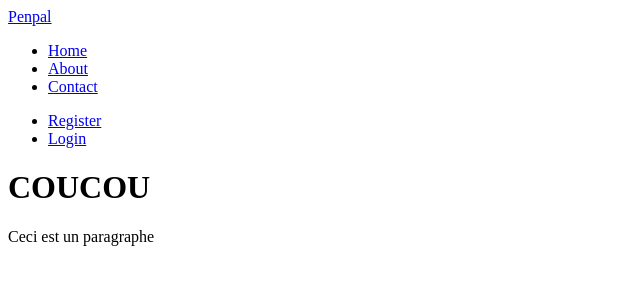
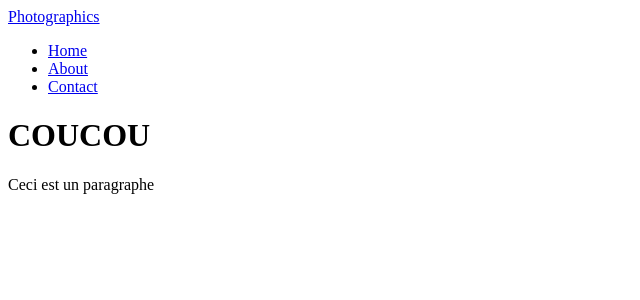
Before and after one commit to AudricSan/Photographics, a PHP site: page /view/php/index.php in a window 1280 px wide. Shown: the top 300 px of the page, without its empty margins (0-640 px from the left). Run offline with PHP 8.4, Linux system fonts and the light colour scheme.

Commit message:
Update header.php

```diff
--- a/Project - PublicSide/view/php/include/header.php
+++ b/Project - PublicSide/view/php/include/header.php
@@ -19,25 +19,14 @@
 </head>
 
 <body>
-    <div class="navbar navbar-inverse">
-        <div class="navbar-inner">
-            <div class="container">
-                <a class="brand" href="http://localhost/penpal">Penpal</a>
+    <div class="navbar">
+        <a class="brand" href="http://127.0.0.7/Project%20-%20PublicSide">Photographics</a>
 
-                <div class="nav-collapse collapse">
-                    <ul class="nav">
-                        <li class="active"><a href="#">Home</a></li>
-                        <li><a href="#about">About</a></li>
-                        <li><a href="#contact">Contact</a></li>
-                    </ul>
-
-                    <ul>
-                        <li><a href="register.php">Register</a></li>
-                        <li><a href="login.php">Login</a></li>
-                    </ul>
-                </div>
-            </div>
-        </div>
+        <ul class="nav">
+            <li class="active"><a href="#">Home</a></li>
+            <li><a href="#about">About</a></li>
+            <li><a href="#contact">Contact</a></li>
+        </ul>
     </div>
 
     <div id="container">
```
